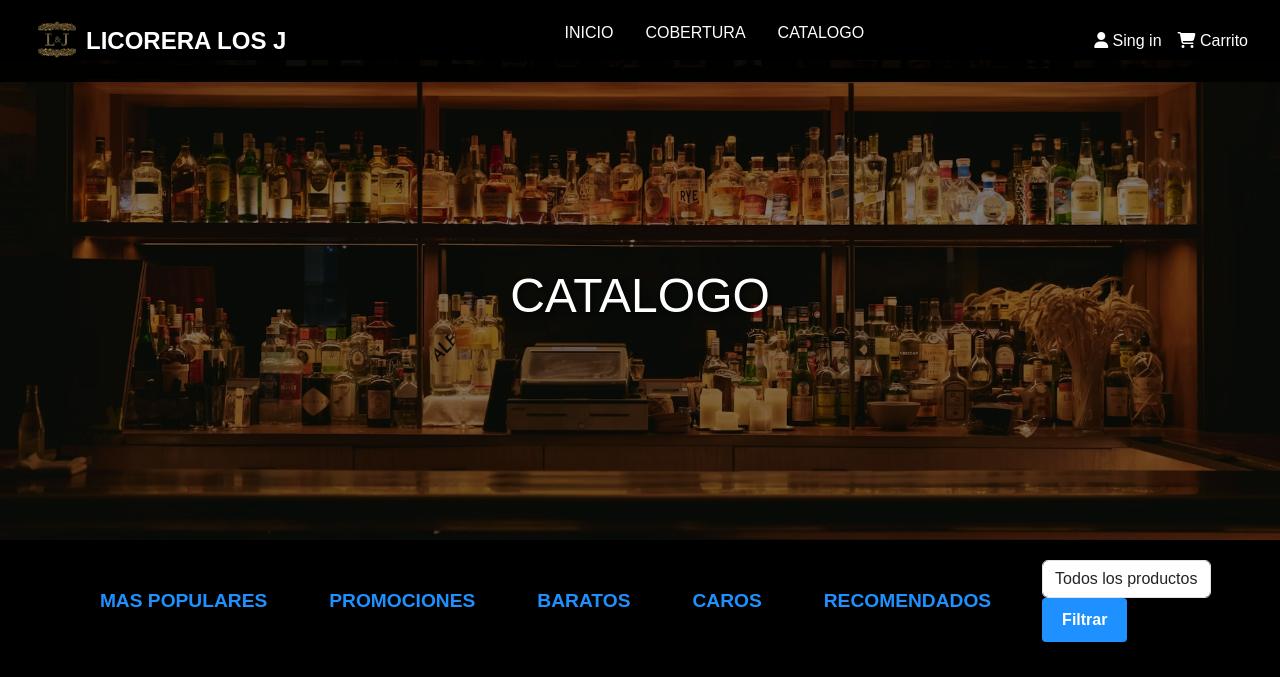
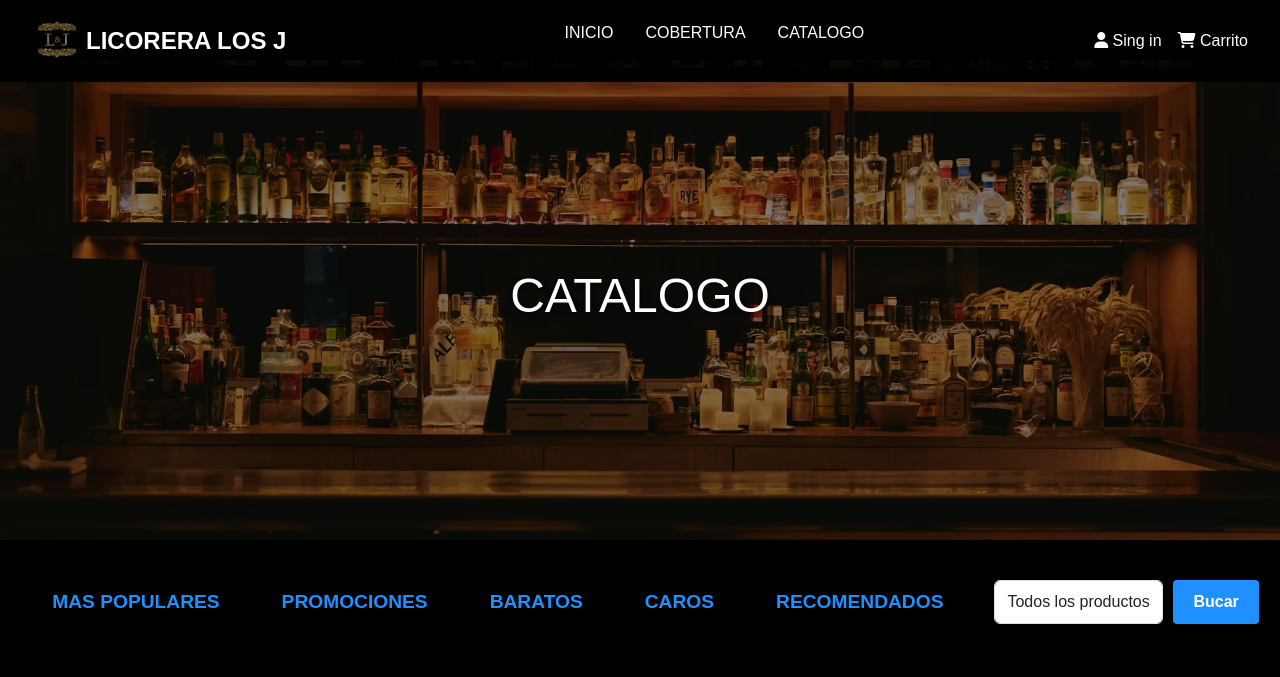
Before and after one commit to Ghosrider227/Licorera-los-J, a Django app: page /catalogo/ in a window 1280 px wide. Shown: the top 677 px of the page. Run offline with Django 4.2, Linux system fonts and the light colour scheme; data comes from the database, SQL or seed files in the repository; some libraries are stand-ins or nearby versions.

Commit message:
Correcion de catalogo, agregacion de css, modificacion en templates

```diff
--- a/licorera_los_J/static/css/catalogo.css
+++ b/licorera_los_J/static/css/catalogo.css
@@ -141,6 +141,7 @@
 .search-bar {
     display: flex;
     align-items: center;
+    justify-content: space-between;
     margin-left: 20px; /* Separación del buscador */
 }
 
@@ -172,3 +173,18 @@
 .search-bar button:hover {
     background-color: #ffcc00; /* Amarillo dorado al pasar el mouse */
 }
+
+.buscador {
+    display: flex;
+    flex-direction: row;
+    justify-content: center;
+    align-items: center;
+    gap: 10px;
+    margin-top: 20px;
+}
+
+#formulario-busqueda{
+    display: flex;
+    flex-direction: row;
+    gap: 10px;
+}
--- a/licorera_los_J/templates/catalogo.html
+++ b/licorera_los_J/templates/catalogo.html
@@ -19,7 +19,7 @@
     </div>
 
 
-    <div>
+    <div class="buscador">
         <ul class="nav justify-content-center">
             <li class="nav-item">
                 <a class="nav-link active" aria-current="page" href="#">MAS POPULARES</a>
@@ -39,20 +39,21 @@
                 <a class="nav-link" href="#">RECOMENDADOS</a>
             </li>
 
-            <div class="search-bar">
-                <form method="GET" action="{% url 'catalogo' %}">
+            <div class="search-bar" >
+                {% csrf_token %}
+                <form method="GET" action="{% url 'catalogo' %}" id="formulario-busqueda">
                     <select name="tipo_producto" class="form-control">
                         <option value="">Todos los productos</option>
-                        <option value="Vino" {% if tipo_producto == "Vino" %}selected{% endif %}>Vino</option>
-                        <option value="Ron" {% if tipo_producto == "Ron" %}selected{% endif %}>Ron</option>
-                        <option value="Cerveza" {% if tipo_producto == "Cerveza" %}selected{% endif %}>Cerveza</option>
-                        <option value="Vodka" {% if tipo_producto == "Vodka" %}selected{% endif %}>Vodka</option>
-                        <option value="Whisky" {% if tipo_producto == "Whisky" %}selected{% endif %}>Whisky</option>
-                        <option value="Tequila" {% if tipo_producto == "Tequila" %}selected{% endif %}>Tequila</option>
-                        <option value="Guaro" {% if tipo_producto == "Guaro" %}selected{% endif %}>Guaro</option>
-                        <option value="Champan" {% if tipo_producto == "Champan" %}selected{% endif %}>Champán</option>
+                        <option value="1" {% if tipo_producto == "Vino" %}selected{% endif %}>Vino</option>
+                        <option value="2" {% if tipo_producto == "Ron" %}selected{% endif %}>Ron</option>
+                        <option value="3" {% if tipo_producto == "Cerveza" %}selected{% endif %}>Cerveza</option>
+                        <option value="4" {% if tipo_producto == "Vodka" %}selected{% endif %}>Vodka</option>
+                        <option value="5" {% if tipo_producto == "Whisky" %}selected{% endif %}>Whisky</option>
+                        <option value="6" {% if tipo_producto == "Tequila" %}selected{% endif %}>Tequila</option>
+                        <option value="7" {% if tipo_producto == "Guaro" %}selected{% endif %}>Guaro</option>
+                        <option value="8" {% if tipo_producto == "Champan" %}selected{% endif %}>Champán</option>
                     </select>
-                    <button type="submit" class="btn btn-primary">Filtrar</button>
+                    <button type="submit" class="btn btn-primary">Bucar</button>
                 </form>
             </div>
         </ul>
--- a/licorera_los_J/views.py
+++ b/licorera_los_J/views.py
@@ -123,7 +123,7 @@ def catalogo(request):
 
     # Filtra los productos según el tipo seleccionado
     if tipo_producto:
-        productos = Productos.objects.filter(tipo_de_producto__icontains=tipo_producto)
+        productos = Productos.objects.filter(tipo_producto=tipo_producto)
     else:
         # Si no se selecciona nada, muestra todos los productos
         productos = Productos.objects.all()
```
